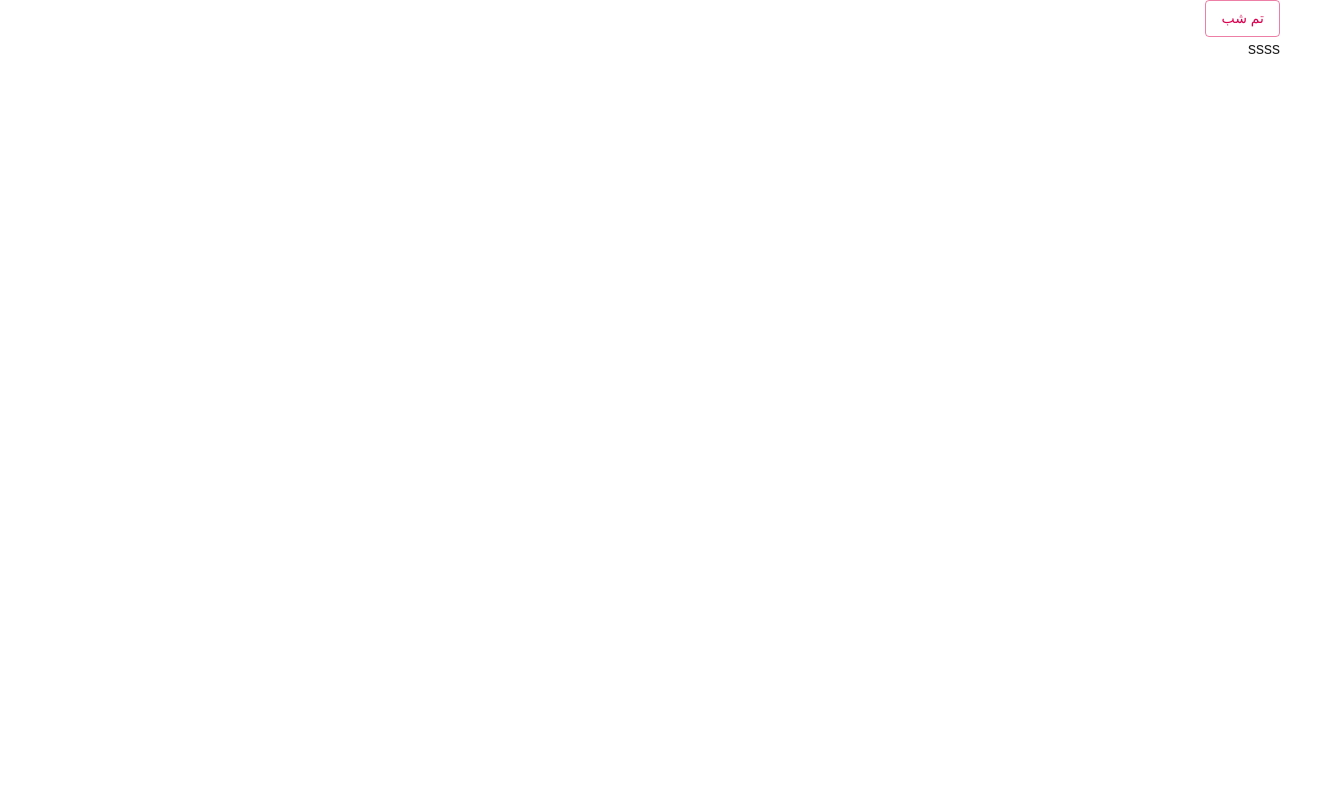
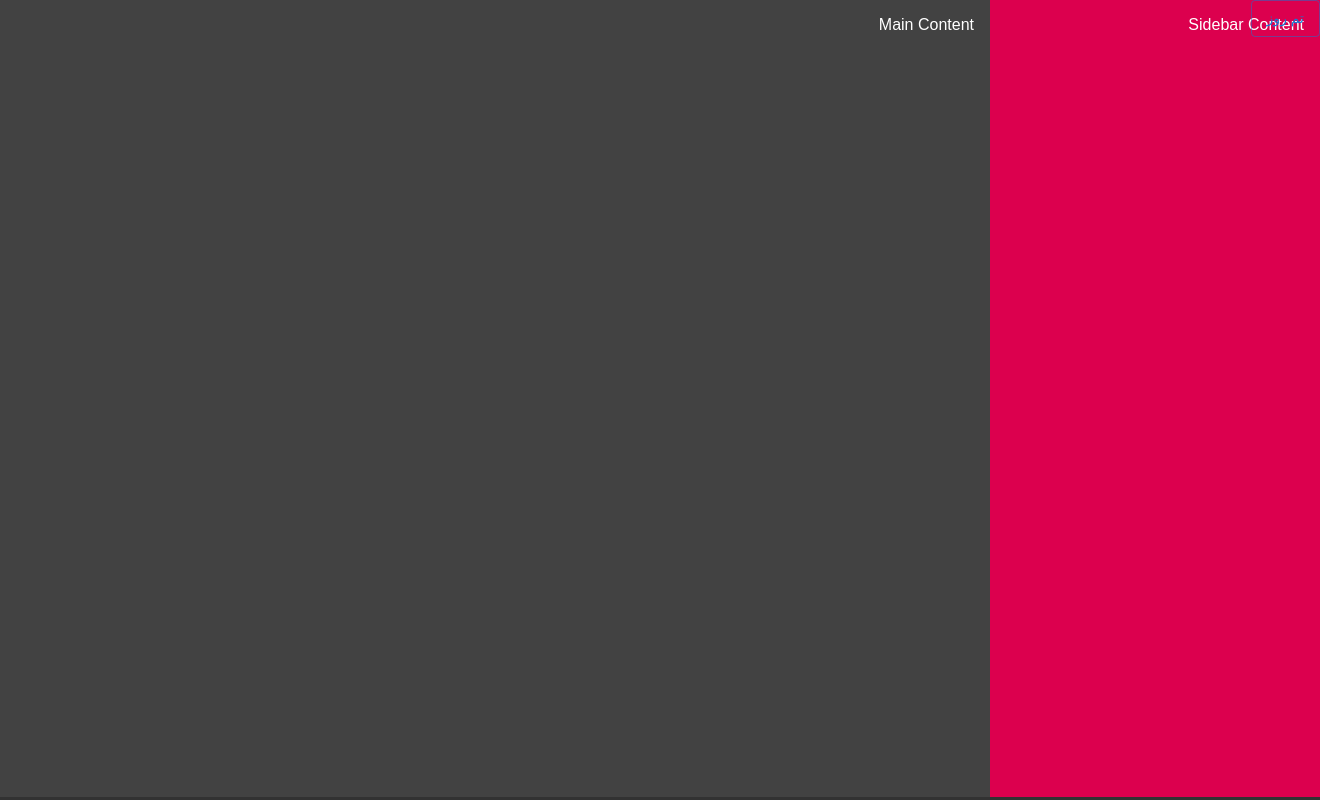
Before and after one commit to Abolfazlmhz/portfolio, a React (Create React App) app: page / in a window 1280 px wide. Shown: the whole page, 1320 px wide, since content can reach past the window. Built offline with nearby package versions, Linux system fonts and the light colour scheme; a web font is replaced by a local one.

Commit message:
feat: layout

```diff
--- a/package.json
+++ b/package.json
@@ -5,6 +5,7 @@
   "dependencies": {
     "@emotion/react": "^11.14.0",
     "@emotion/styled": "^11.14.0",
+    "@mui/icons-material": "^7.0.0",
     "@mui/material": "^6.4.8",
     "@mui/system": "^6.4.8",
     "@testing-library/dom": "^10.4.0",
--- a/src/App.js
+++ b/src/App.js
@@ -1,8 +1,8 @@
-
+import Layout from "./components/Layout";
 function App() {
   return (
     <div className="App">
-   ssss
+    <Layout />
     </div>
   );
 }
--- a/src/assets/ChangeTheme.jsx
+++ b/src/components/ChangeTheme.jsx
@@ -6,7 +6,7 @@ import App from "../App";
 import { Button } from "@mui/material";
 
 function ChangeTheme() {
-  const [isDarkMode, setIsDarkMode] = useState(false);
+  const [isDarkMode, setIsDarkMode] = useState(true);
 
   const toggleTheme = () => {
     setIsDarkMode((prevMode) => !prevMode);
--- /dev/null
+++ b/src/components/Layout.jsx
@@ -0,0 +1,38 @@
+import React from "react";
+import Grid from "@mui/material/Grid";
+
+function Layout() {
+  return (
+    <Grid container spacing={5} sx={{ height: "100vh"}}>
+      <Grid
+        xs={0}
+        sm={2}
+        md={3}
+        sx={{
+          bgcolor: "primary.main",
+          color: "white",
+          display: { xs: "none", sm: "block" },
+          p: 2,
+          height: "100%",
+        }}
+      >
+        Sidebar Content
+      </Grid>
+
+      <Grid
+        xs={12}
+        sm={10}
+        md={9}
+        sx={{
+          bgcolor: "background.paper",
+          p: 2,
+          height: "100%",
+        }}
+      >
+        Main Content
+      </Grid>
+    </Grid>
+  );
+}
+
+export default Layout;
--- a/src/index.js
+++ b/src/index.js
@@ -1,6 +1,6 @@
 import React from "react";
 import ReactDOM from "react-dom/client";
-import ChangeTheme from "./assets/ChangeTheme";
+import ChangeTheme from "./components/ChangeTheme";
 
 const root = ReactDOM.createRoot(document.getElementById("root"));
 root.render(
--- a/src/theme.jsx
+++ b/src/theme.jsx
@@ -14,10 +14,10 @@ export const lightTheme = createTheme({
   palette: {
     mode: "light",
     primary: {
-      main: "#1976d2",
+      main: "#dc004e",
     },
     secondary: {
-      main: "#dc004e",
+      main: "#1976d2",
     },
   },
 });
@@ -39,10 +39,10 @@ export const darkTheme = createTheme({
       paper: "#424242",
     },
     primary: {
-      main: "#1976d2",
+      main: "#dc004e",
     },
     secondary: {
-      main: "#dc004e",
+      main: "#1976d2",
     },
   },
 });
```
Also changed, not shown: 1 other file (tests, documents, lock files or other folders).
